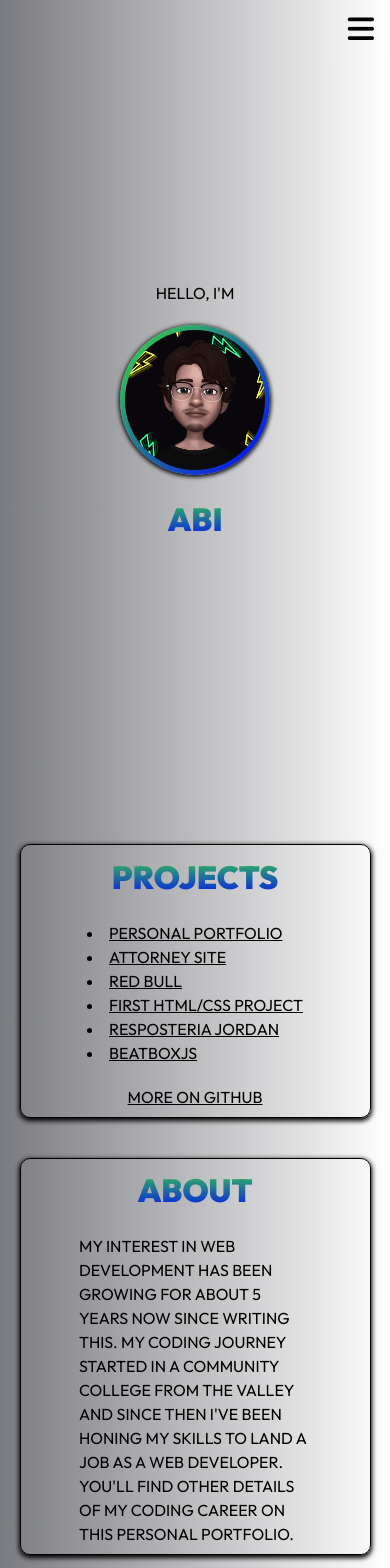
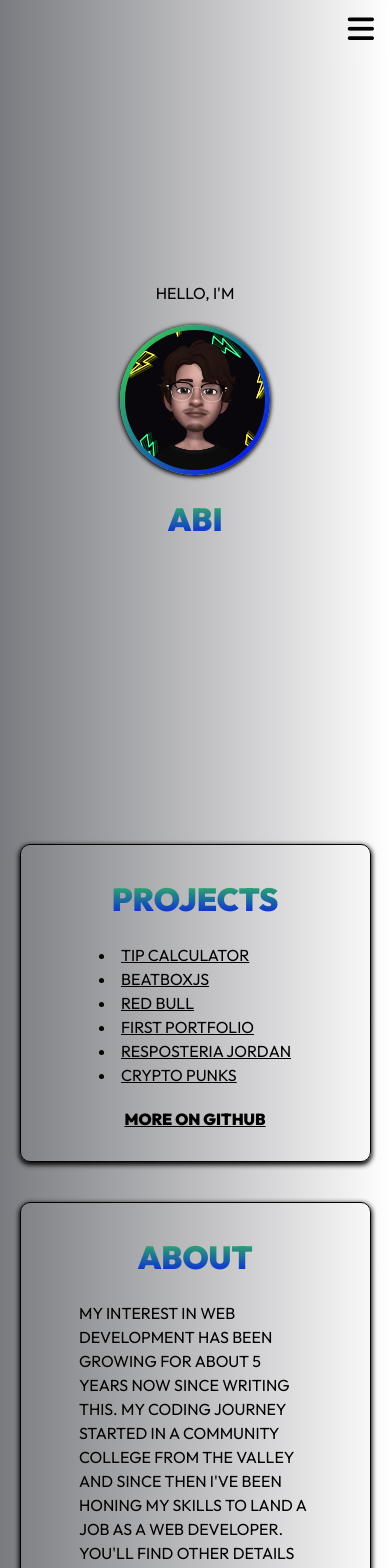
Before and after one commit to abidanm1000/portfolio-react, a React (Create React App) app: page / in a window 390 px wide. Shown: the top 1568 px of the page. Built offline with nearby package versions, Linux system fonts and the light colour scheme.

Commit message:
updating files

```diff
--- a/src/App.css
+++ b/src/App.css
@@ -202,6 +202,11 @@ footer {
     display: none;
   }
 
+  .content {
+    padding-top: 30px;
+    padding-bottom: 30px;
+  }
+
   i {
     font-size: 30px;
   }
--- a/src/components/Main.js
+++ b/src/components/Main.js
@@ -6,14 +6,14 @@ export default function Main() {
         <div class="content" id='projects'>
             <h1>projects</h1>
             <ul>
-                <li ><a href="https://abidanm1000.github.io/" target="_blank">Personal Portfolio</a></li>
-                <li ><a href="https://htmlpreview.github.io/?https://github.com/abidanm1000/Attorney-Site/blob/main/index.html" target="_blank">Attorney Site</a></li>
-                <li ><a href="https://htmlpreview.github.io/?https://github.com/abidanm1000/Red-Bull/blob/main/index.html" target="_blank">Red Bull</a></li>
-                <li ><a href="https://htmlpreview.github.io/?https://github.com/abidanm1000/CIT85_Sp2020/blob/master/Week%2017/index.html" target="_blank">First HTML/CSS Project</a></li>
-                <li ><a href="https://htmlpreview.github.io/?https://github.com/abidanm1000/Resposteria-Jordan/blob/main/index.html" target="_blank">Resposteria Jordan</a></li>
-                <li ><a href="https://htmlpreview.github.io/?https://github.com/abidanm1000/BeatboxJS/blob/main/index.html" target="_blank">BeatboxJS</a></li>
+            <li ><a href="https://hungry-pike-2dfe9a.netlify.app/" target="_blank">Tip Calculator</a></li>
+            <li ><a href="https://htmlpreview.github.io/?https://github.com/abidanm1000/BeatboxJS/blob/main/index.html" target="_blank">BeatboxJS</a></li>
+            <li ><a href="https://htmlpreview.github.io/?https://github.com/abidanm1000/Red-Bull/blob/main/index.html" target="_blank">Red Bull</a></li>
+            <li ><a href="https://abidanm1000.github.io/" target="_blank">First Portfolio</a></li>
+            <li ><a href="https://htmlpreview.github.io/?https://github.com/abidanm1000/Resposteria-Jordan/blob/main/index.html" target="_blank">Resposteria Jordan</a></li>
+            <li ><a href="https://github.com/abidanm1000/CryptoPunks" target="_blank">Crypto Punks</a></li>
             </ul>
-            <a href="https://github.com/abidanm1000" target="_blank">more on github</a>
+            <a href="https://github.com/abidanm1000" target="_blank"><b>more on github</b></a>
         </div>
         <div class="content" id='about'>
             <h1>about</h1>
```
